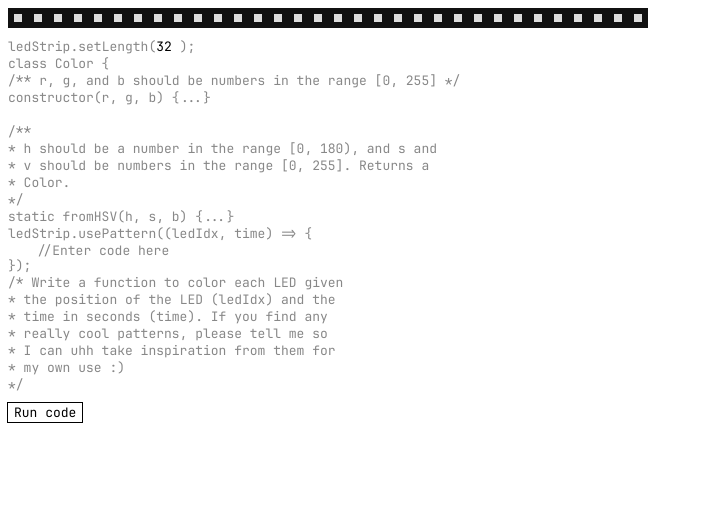
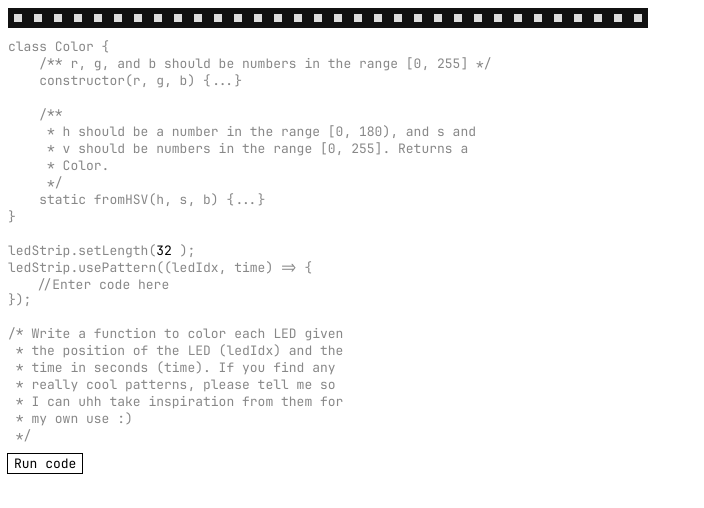
Before and after one commit to Nengyi-Jonathan-Jiang/LED-Previewer, a plain HTML site: page index.html in a window 1280 px wide. Shown: the whole page, without its empty margins (0-704 px from the left). Drawn offline with Linux system fonts and the light colour scheme.

Commit message:
Update index.html

```diff
--- a/index.html
+++ b/index.html
@@ -31,6 +31,7 @@
 
 			span {
 				color: #888;
+				white-space: pre;
 			}
 
 			textarea::placeholder {
@@ -134,10 +135,6 @@
 	<body>
 		<div id="strip"></div>
 		<div id="input">
-			<label id="num-leds-container">
-				<span>ledStrip.setLength(</span><input type="number" min="1" max="256" value="32" id="num-leds"><span>);</span>
-			</label>
-			<div id="code-input-container">
 			<span>class Color { </span> <br>
 			<span>    /** r, g, and b should be numbers in the range [0, 255] */ </span> <br>
 			<span>    constructor(r, g, b) {...} </span> <br>
@@ -148,13 +145,17 @@
 			<span>     * Color. </span> <br>
 			<span>     */ </span> <br>
 			<span>    static fromHSV(h, s, b) {...} </span> <br>
-
+			<span>}</span><br><br>
+			<label id="num-leds-container">
+				<span>ledStrip.setLength(</span><input type="number" min="1" max="256" value="32" id="num-leds"><span>);</span>
+			</label><br>
+			<div id="code-input-container">
 				<span>ledStrip.usePattern((ledIdx, time) => {</span>
 				<label for="code">
 					<textarea id="code" spellcheck="false" placeholder="//Enter code here"></textarea>
 					<span id="textarea-sizer"></span>
 				</label>
-				<span>});</span><br>
+				<span>});</span><br><br>
 				<span>/* Write a function to color each LED given </span> <br>
 				<span> * the position of the LED (ledIdx) and the </span> <br>
 				<span> * time in seconds (time). If you find any </span> <br>
```
Lines whose indentation alone changed are shown as unchanged.
